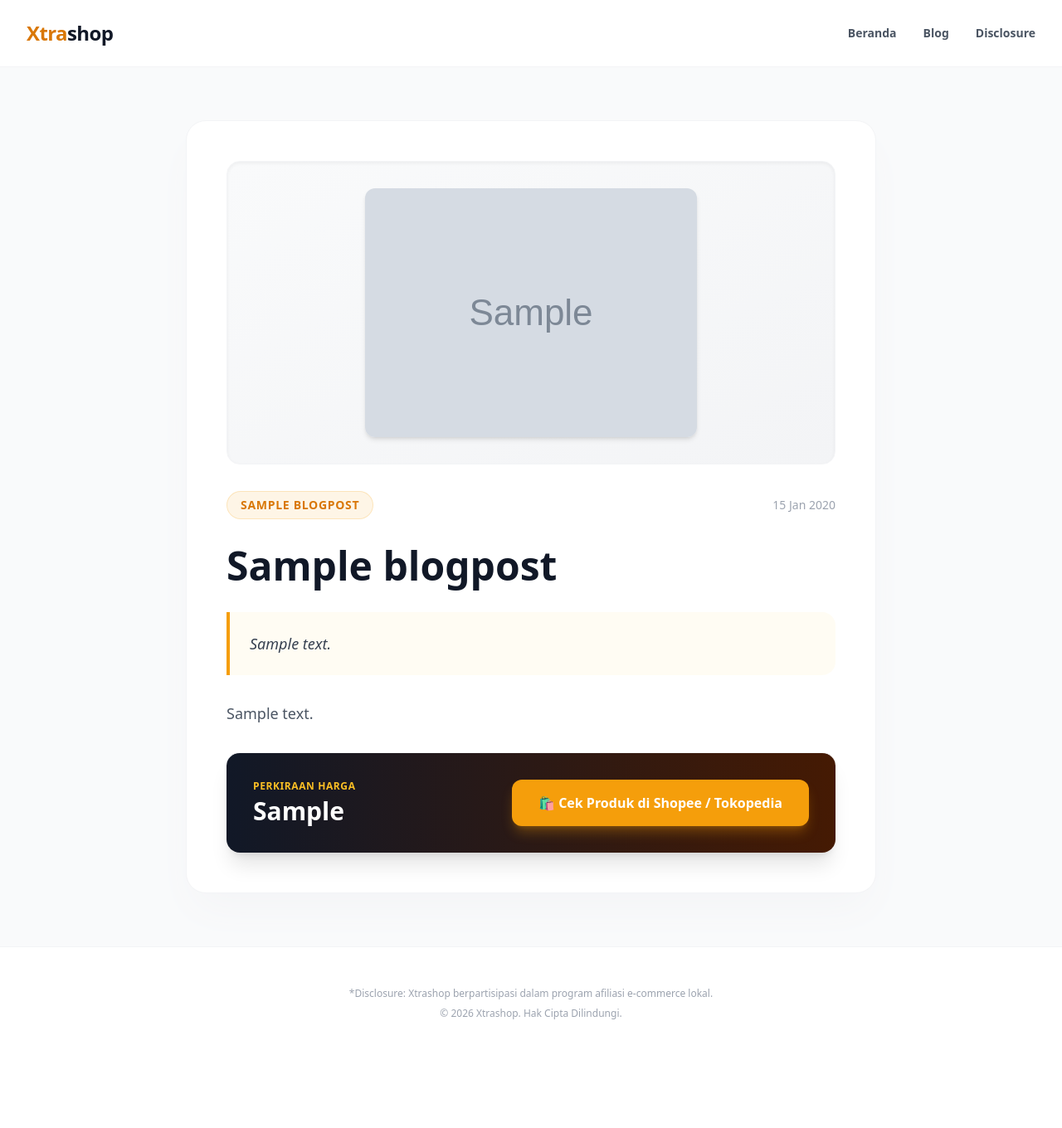
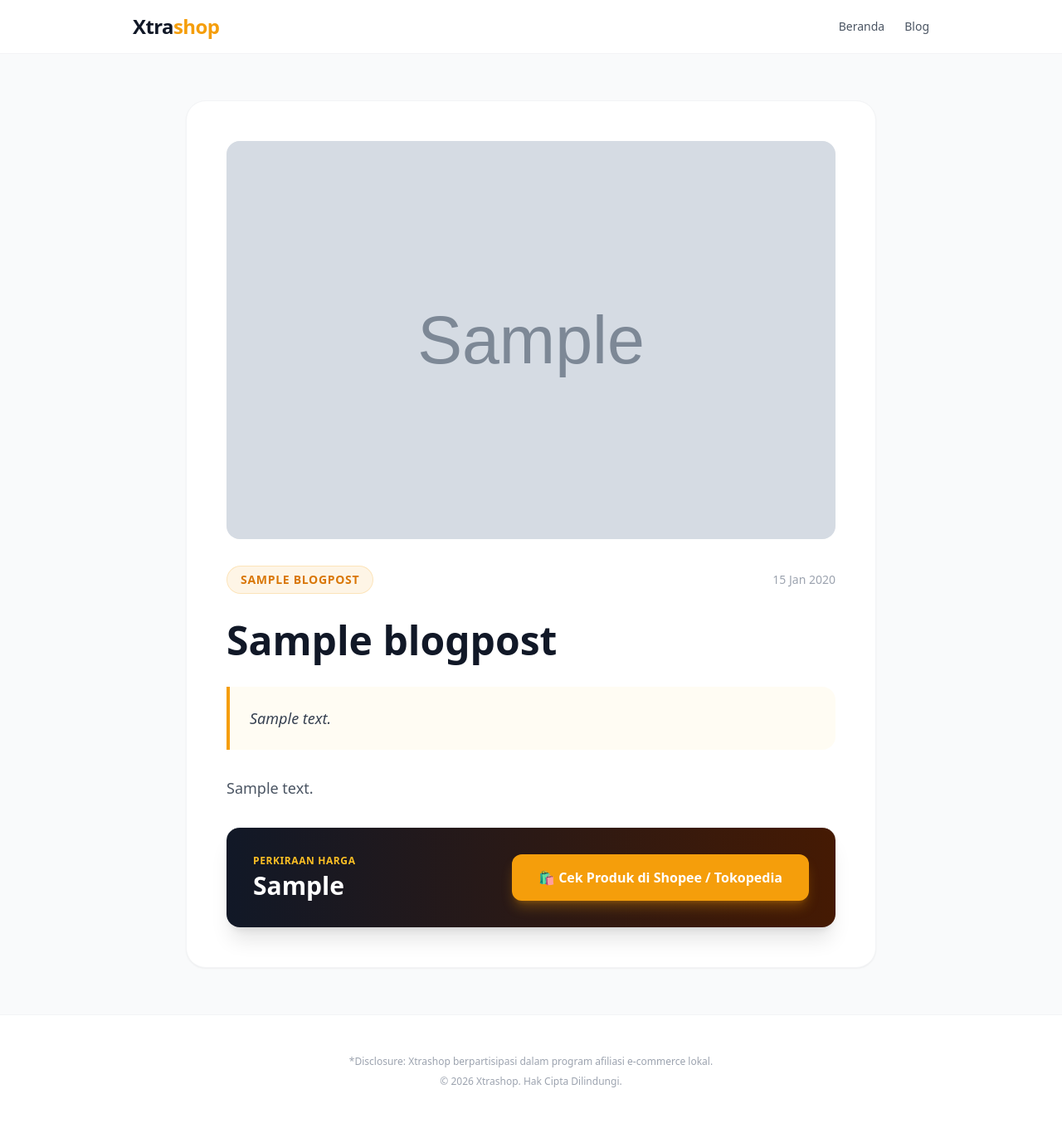
Before and after one commit to mmando933-wq/xtrashop, a Django app: a page that uses shop/templates/shop/blog_detail.html in a window 1280 px wide. Shown: the whole page at 83% size. Before the commit the page ends 1229 px from the top, so only its background shows below. Run offline with Django 5.2, Linux system fonts and the light colour scheme; tables that the repository leaves empty hold one stand-in row (values such as "Sample post"); grey boxes marked "Sample" are stand-in pictures; some libraries are stand-ins or nearby versions.

Commit message:
blog detail

```diff
--- a/shop/templates/shop/blog_detail.html
+++ b/shop/templates/shop/blog_detail.html
@@ -3,31 +3,32 @@
 <head>
     <meta charset="UTF-8">
     <meta name="viewport" content="width=device-width, initial-scale=1.0">
-    <title>{{ post.title }} — Xtrashop</title>
+    <title>{{ post.title }} - Xtrashop</title>
     <script src="https://cdn.tailwindcss.com"></script>
 </head>
-<body class="bg-gray-50 text-gray-800 font-sans antialiased">
+<body class="bg-gray-50 text-gray-800 antialiased">
 
     <!-- NAVBAR -->
-    <header class="bg-white/90 backdrop-blur-md border-b border-gray-100 sticky top-0 z-50">
-        <div class="max-w-7xl mx-auto px-4 sm:px-6 lg:px-8 h-20 flex items-center justify-between">
-            <a href="{% url 'shop:home' %}" class="text-2xl font-black tracking-tight text-amber-600">Xtra<span class="text-gray-900">shop</span></a>
-            <nav class="flex space-x-8 text-sm font-semibold text-gray-600">
-                <a href="{% url 'shop:home' %}" class="hover:text-amber-600 transition-colors">Beranda</a>
-                <a href="{% url 'shop:blog_list' %}" class="hover:text-amber-600 transition-colors">Blog</a>
-                <a href="{% url 'shop:disclosure' %}" class="hover:text-amber-600 transition-colors">Disclosure</a>
+    <header class="bg-white border-b border-gray-100 sticky top-0 z-50">
+        <div class="max-w-5xl mx-auto px-4 sm:px-6 lg:px-8 h-16 flex items-center justify-between">
+            <a href="/" class="text-2xl font-black tracking-tight text-gray-900">
+                Xtra<span class="text-amber-500">shop</span>
+            </a>
+            <nav class="flex items-center space-x-6 text-sm font-medium text-gray-600">
+                <a href="/" class="hover:text-amber-600 transition">Beranda</a>
+                <a href="/blog/" class="hover:text-amber-600 transition">Blog</a>
             </nav>
         </div>
     </header>
 
-    <!-- KONTEN UTAMA DETAIL -->
-    <main class="max-w-4xl mx-auto px-4 sm:px-6 lg:px-8 py-16">
-        <article class="bg-white rounded-3xl border border-gray-100 p-8 sm:p-12 shadow-2xl shadow-gray-100 space-y-8">
+    <!-- KONTEN ARTIKEL -->
+    <main class="max-w-4xl mx-auto px-4 sm:px-6 lg:px-8 py-10 sm:py-14">
+        <article class="bg-white rounded-3xl shadow-sm border border-gray-100 p-6 sm:p-12 space-y-8">
 
-            <!-- Foto / Gambar Produk -->
+            <!-- Gambar Utama -->
             {% if post.image_url %}
-            <div class="flex justify-center bg-gradient-to-br from-gray-50 to-gray-100 p-8 rounded-2xl border border-gray-100 shadow-inner">
-                <img src="{{ post.image_url }}" alt="{{ post.title }}" class="max-h-80 object-contain rounded-xl shadow-md">
+            <div class="overflow-hidden rounded-2xl bg-gray-100">
+                <img src="{{ post.image_url }}" alt="{{ post.title }}" class="w-full max-h-[480px] object-cover">
             </div>
             {% endif %}
 
@@ -53,7 +54,7 @@
 
             <!-- Isi Artikel Lengkap -->
             <div class="prose max-w-none text-gray-600 space-y-6 text-lg leading-relaxed">
-                {{ post.content|linebreaks }}
+                {{ post.content|safe }}
             </div>
 
             <!-- Kotak Aksi Afiliasi Lokal (Shopee/Tokopedia) -->
@@ -77,5 +78,6 @@
         <p>*Disclosure: Xtrashop berpartisipasi dalam program afiliasi e-commerce lokal.</p>
         <p class="mt-2">© 2026 Xtrashop. Hak Cipta Dilindungi.</p>
     </footer>
+
 </body>
 </html>
```
